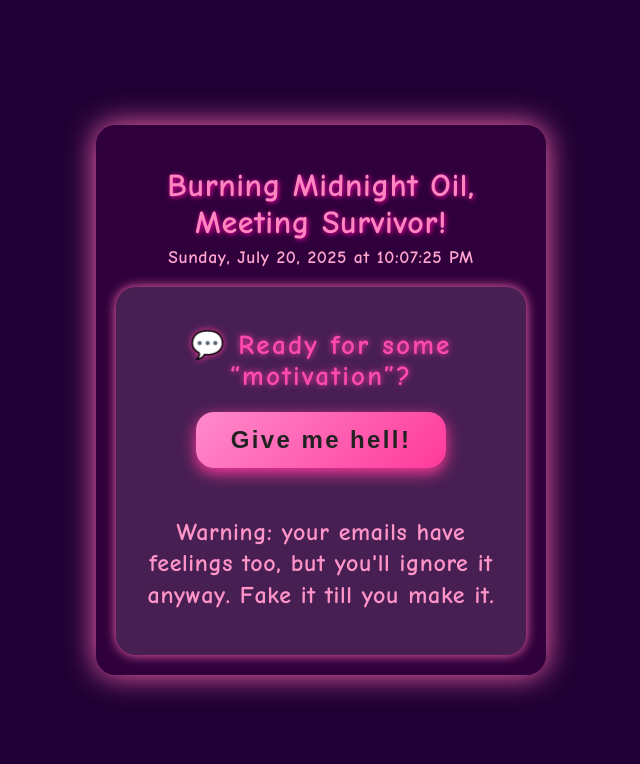
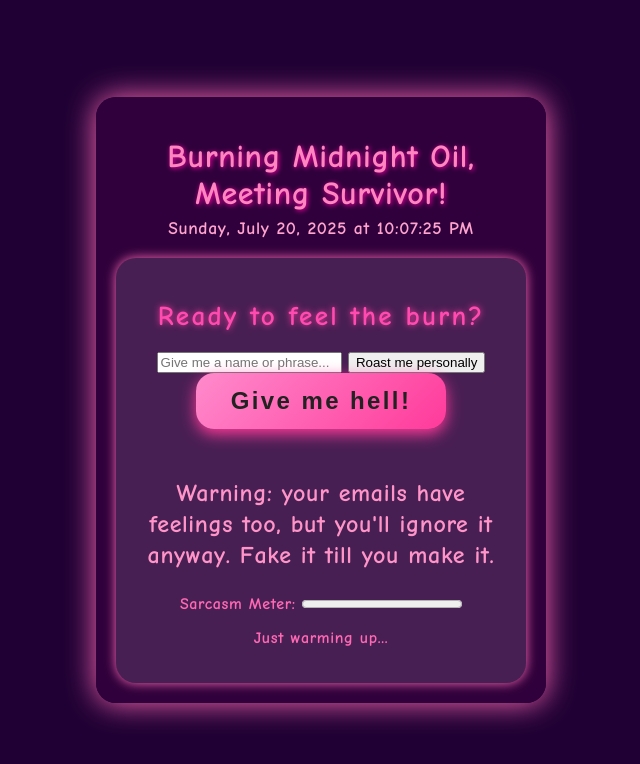
Before and after one commit to Talion-101/office-daily-hub, a plain HTML site: page index.html in a window 1280 px wide. Shown: the whole page, without its empty margins (319-959 px from the left). Drawn offline with Linux system fonts and the light colour scheme.

Commit message:
Update index.html

```diff
--- a/index.html
+++ b/index.html
@@ -3,7 +3,7 @@
 <head>
   <meta charset="UTF-8" />
   <meta name="viewport" content="width=device-width, initial-scale=1" />
-  <title>Office Daily Hub - Sarcasm Central</title>
+  <title>Sarcasm Central — The Ultimate Roast</title>
   <link rel="stylesheet" href="style.css" />
 </head>
 <body class="default">
@@ -12,11 +12,29 @@
     <div id="clock" class="time-box"></div>
 
     <div class="card">
-      <h2 id="surprise-heading">💬 Ready for some “motivation”?</h2>
+      <h2 id="surprise-heading">Ready to feel the burn?</h2>
+
+      <div id="input-section">
+        <input id="user-input" type="text" placeholder="Give me a name or phrase..." maxlength="30" />
+        <button id="personal-roast-btn" class="small-fun-btn" title="Generate a personalized roast">Roast me personally</button>
+      </div>
+
       <button id="motivation-btn" class="big-fun-btn">Give me hell!</button>
-      <p id="daily-quote" style="display:none;"></p>
+      <button id="sorry-btn" class="small-fun-btn" style="display:none;">I’m Sorry (Please No More!)</button>
+
+      <p id="loading-text" style="display:none; font-style: italic; margin: 10px 0; color: #ff61a6;"></p>
+      <p id="daily-quote" style="min-height: 90px;"></p>
+
+      <div class="meter-container">
+        <label for="sarcasm-meter">Sarcasm Meter:</label>
+        <progress id="sarcasm-meter" value="0" max="100"></progress>
+        <p id="meter-label">Just warming up...</p>
+      </div>
     </div>
   </div>
+
+  <audio id="laugh-sound" src="https://freesound.org/data/previews/353/353233_5121236-lq.mp3" preload="auto"></audio>
+  <audio id="buzzer-sound" src="https://freesound.org/data/previews/256/256113_3263906-lq.mp3" preload="auto"></audio>
 
   <script src="script.js"></script>
 </body>
```
